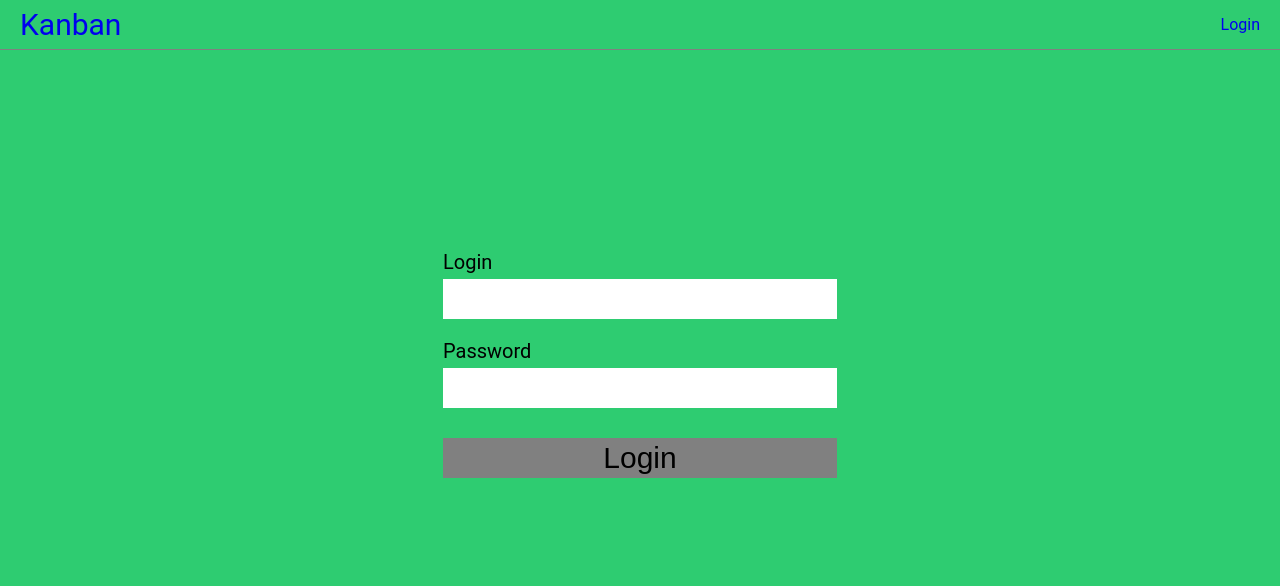
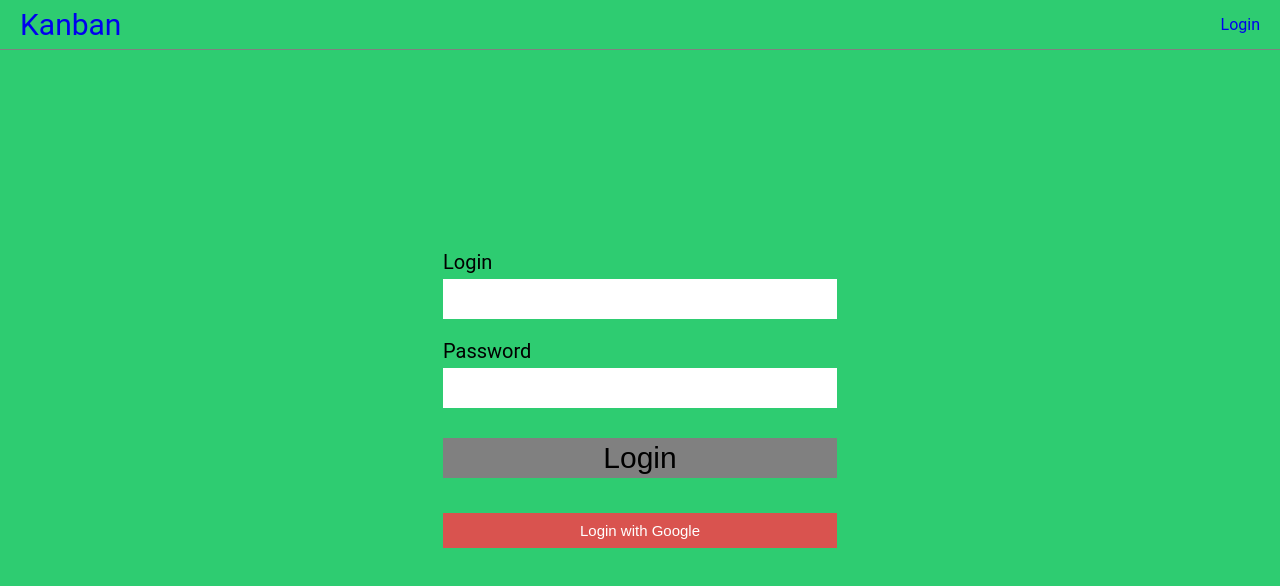
Before and after one commit to PawelPyc154/Kanban, a React (Create React App) app: page /login in a window 1280 px wide. Shown: the top 586 px of the page. Built offline with nearby package versions, Linux system fonts and the light colour scheme; no server answers.

Commit message:
add button google

```diff
--- a/package.json
+++ b/package.json
@@ -7,6 +7,7 @@
     "@testing-library/react": "^9.5.0",
     "@testing-library/user-event": "^7.2.1",
     "@types/axios": "^0.14.0",
+    "@types/dotenv": "^8.2.0",
     "@types/jest": "^24.9.1",
     "@types/node": "^12.12.53",
     "@types/react": "^16.9.43",
@@ -17,6 +18,7 @@
     "@types/redux-thunk": "^2.1.0",
     "@types/styled-components": "^5.1.1",
     "axios": "^0.19.2",
+    "dotenv": "^8.2.0",
     "install": "^0.13.0",
     "node-sass": "^4.14.1",
     "react": "^16.13.1",
--- /dev/null
+++ b/src/components/pages/login/GoogleButton.tsx
@@ -0,0 +1,53 @@
+import React from 'react';
+import { GoogleLogin, GoogleLoginResponse, GoogleLoginResponseOffline } from 'react-google-login';
+import { useDispatch } from 'react-redux';
+import styled from 'styled-components';
+import { setLoginRegisterGoogle } from '../../../state/auth/action';
+
+export interface FbAndGoogleProps {}
+
+const GoogleButton: React.FC<FbAndGoogleProps> = () => {
+  const dispatch = useDispatch();
+
+  const handleResponse = async (res: GoogleLoginResponse | GoogleLoginResponseOffline) => {
+    if ('accessToken' in res) {
+      await dispatch(setLoginRegisterGoogle(res));
+    }
+  };
+
+  return (
+    <GoogleLogin
+      clientId={`${process.env.REACT_APP_GOOGLE_APP_ID}`}
+      buttonText="Login with Google"
+      onSuccess={(res) => handleResponse(res)}
+      onFailure={(res) => handleResponse(res)}
+      cookiePolicy="single_host_origin"
+      isSignedIn={false}
+      autoLoad={false}
+      render={(renderProps) => (
+        <GoogleLoginStyled type="button" onClick={renderProps.onClick} disabled={renderProps.disabled}>
+          <p>Login with Google</p>
+        </GoogleLoginStyled>
+      )}
+    />
+  );
+};
+
+export default GoogleButton;
+
+const GoogleLoginStyled = styled.button`
+  width: 100%;
+  height: 35px;
+  background-color: #d9534f;
+  border: none;
+  margin: 15px 0 15px 0;
+  color: white;
+  font-size: 15px;
+  display: flex;
+  justify-content: center;
+  align-items: center;
+  position: relative;
+  &:hover {
+    opacity: 0.8;
+  }
+`;
--- a/src/components/pages/login/Login.tsx
+++ b/src/components/pages/login/Login.tsx
@@ -1,6 +1,7 @@
 import styled from 'styled-components';
 import React from 'react';
 import media from '../../../utils/MediaQueries';
+import GoogleButton from './GoogleButton';
 
 export interface LogInProps {}
 
@@ -11,6 +12,7 @@ const LogIn: React.FC<LogInProps> = () => (
     <Label htmlFor="password">Password</Label>
     <Input id="password" type="password" />
     <Button type="button">Login</Button>
+    <GoogleButton />
   </Main>
 );
 
--- a/src/state/auth/action.ts
+++ b/src/state/auth/action.ts
@@ -40,9 +40,9 @@ export const setLogin = (email: string, password: string) =>
     await dispatch(loadUser());
   });
 
-export const setLoginRegisterGoogle = (res: GoogleLoginResponse, strategy: string) =>
+export const setLoginRegisterGoogle = (res: GoogleLoginResponse) =>
   asyncHandlerError(async (dispatch: ThunkDispatch<{}, {}, AuthActionTypes>) => {
-    await axiosWithConfig.post(`/auth/${strategy}/token`, {
+    await axiosWithConfig.post('/auth/google/token', {
       access_token: res.accessToken,
     });
     await dispatch({
--- a/src/state/auth/actionsType.ts
+++ b/src/state/auth/actionsType.ts
@@ -24,8 +24,8 @@ export interface AuthError {
 export interface LogOut {
   type: typeof LOGOUT;
 }
-export interface clearError {
+export interface ClearError {
   type: typeof CLEAR_ERROR;
 }
 
-export type AuthActionTypes = LoginSucces | RegisterSucces | UserLoaded | AuthError | LogOut | clearError;
+export type AuthActionTypes = LoginSucces | RegisterSucces | UserLoaded | AuthError | LogOut | ClearError;
```
Also changed, not shown: 1 other file (tests, documents, lock files or other folders).
